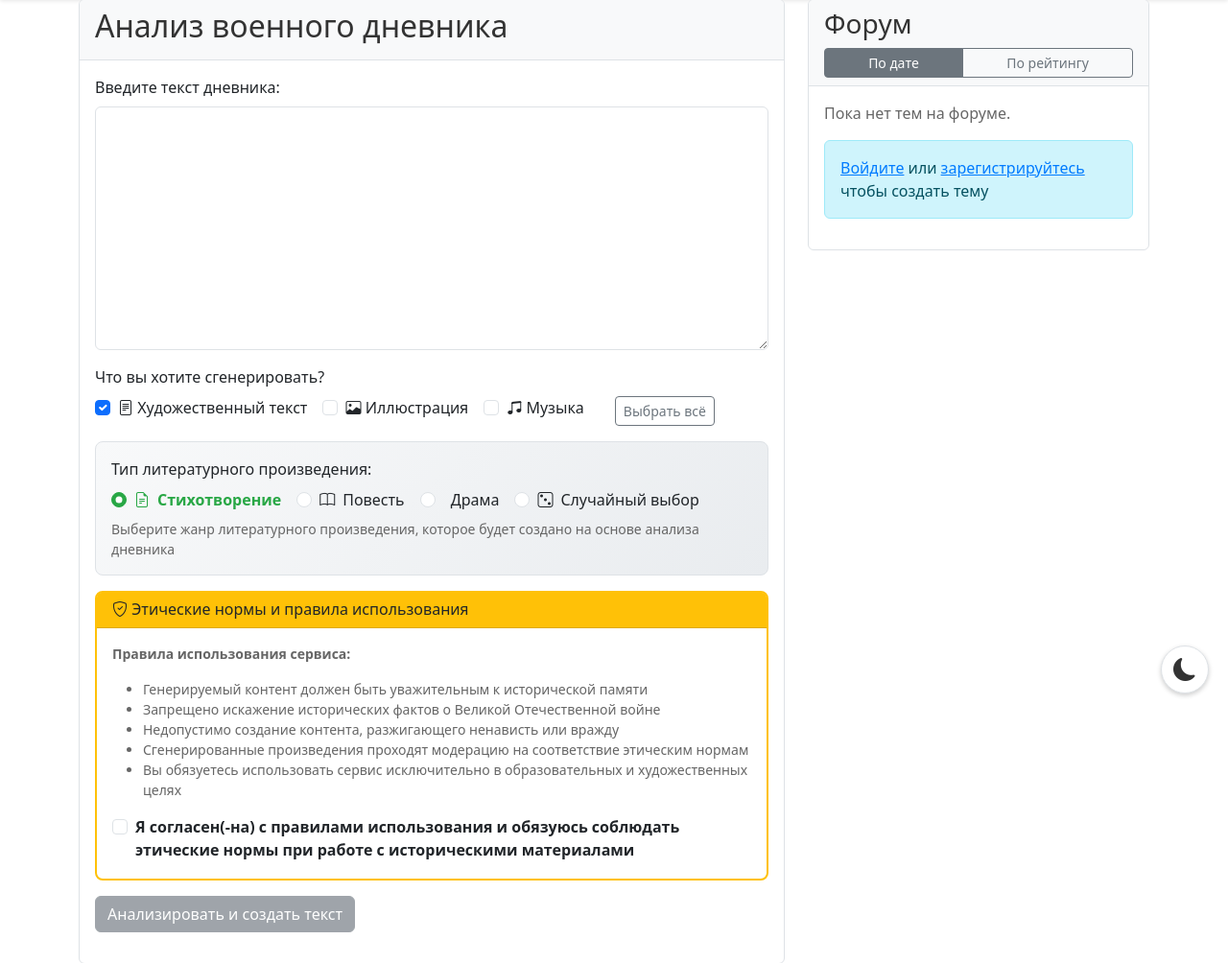
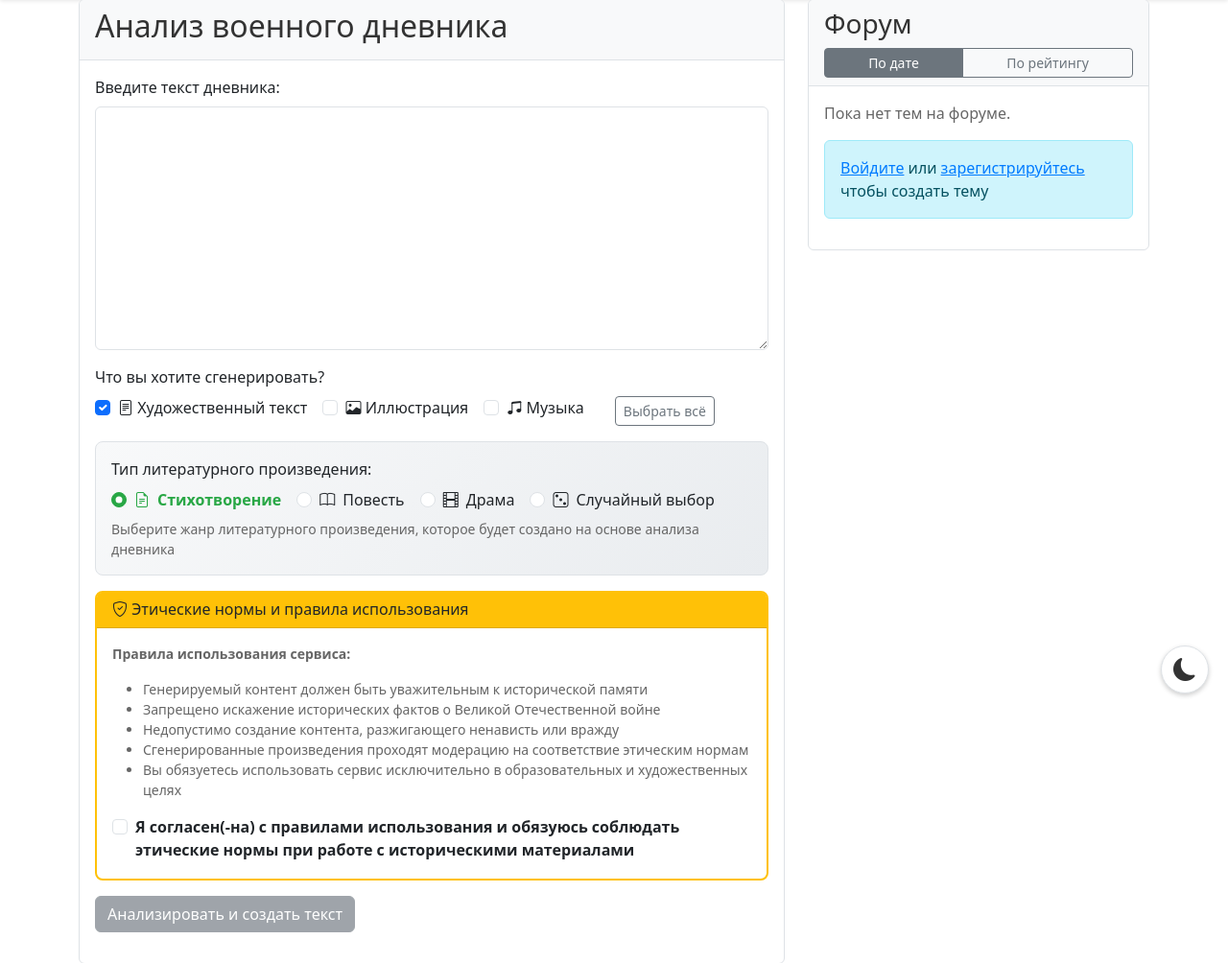
Before and after one commit to VladimirGutuev/HackathonAI-2025-05, a Flask app: page / in a window 1280 px wide. Shown: the part 57-1061 px from the top of the page at 96% size. Run offline with Flask 3, Linux system fonts and the light colour scheme; some libraries are stand-ins or nearby versions.

Commit message:
добавлена иконка для драмы

```diff
--- a/templates/index.html
+++ b/templates/index.html
@@ -68,7 +68,7 @@
                             <div class="form-check">
                                 <input class="form-check-input" type="radio" name="literary_type" id="literary_drama" value="drama">
                                 <label class="form-check-label" for="literary_drama">
-                                    <i class="bi bi-masks-theater"></i> Драма
+                                    <i class="bi bi-film"></i> Драма
                                 </label>
                             </div>
                             <div class="form-check">
```
